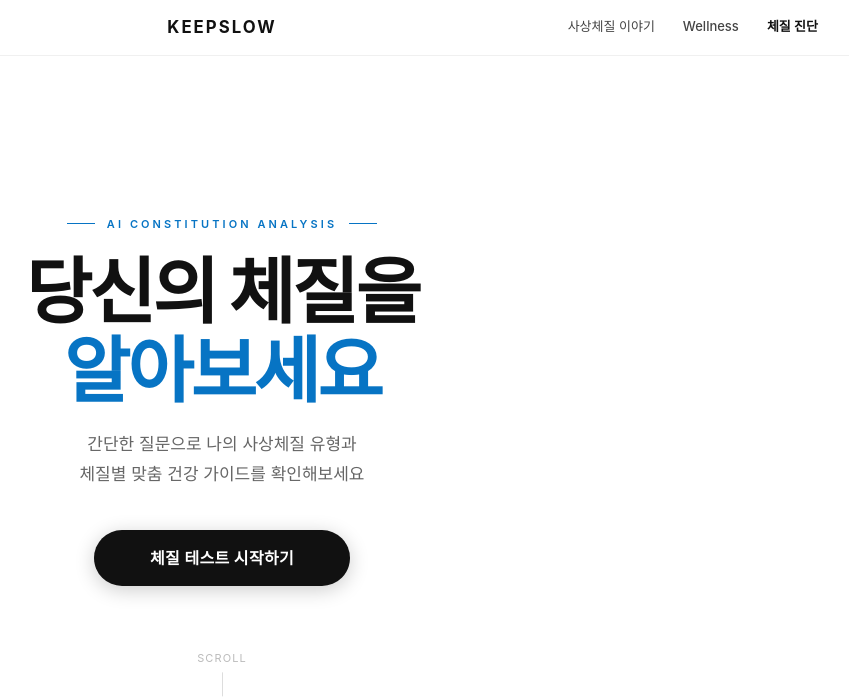
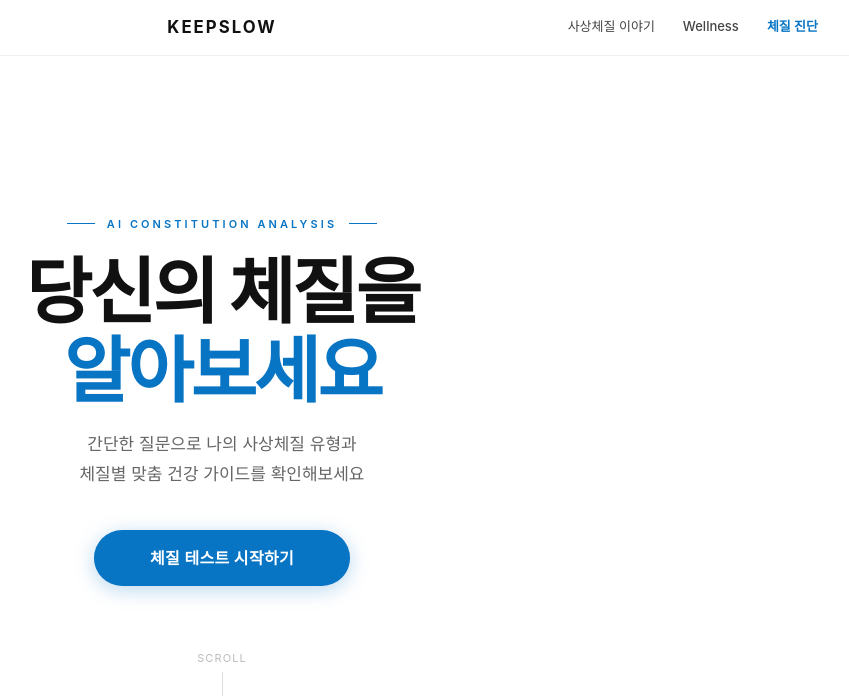
Before and after one commit to mhjo-prog/ezema-web, a React (Vite) app: page / in a window 1280 px wide. Shown: the top 700 px of the page, without its empty margins (418-1267 px from the left). Built offline with nearby package versions, Linux system fonts and the light colour scheme; no server answers; a web font is replaced by a local one.

Commit message:
Revert "fix: 시작하기 버튼 색상 헤더 nav와 통일"
This reverts commit 0921b5bb1140911cc03d7b750ccfed1392f51ee5.

```diff
--- a/src/components/Header.tsx
+++ b/src/components/Header.tsx
@@ -15,7 +15,9 @@ export default function Header({ onQuizStart }: HeaderProps) {
   const navigate = useNavigate();
   const location = useLocation();
 
-  const logoColor = "#111111";
+  const logoColor = ["/sasang", "/wellness"].some((p) =>
+    location.pathname.startsWith(p)
+  ) ? "#000000" : "#0774C4";
 
   const handleNavClick = (path: string) => {
     if (path === "/quiz") {
--- a/src/pages/LandingPage.tsx
+++ b/src/pages/LandingPage.tsx
@@ -137,12 +137,12 @@ export default function LandingPage({ onStart }: Props) {
             style={{
               padding: "16px 56px",
               borderRadius: "50px",
-              background: "#111111",
+              background: "#0774C4",
               color: "#ffffff",
               fontSize: "1rem",
               fontWeight: 600,
               letterSpacing: "0.02em",
-              boxShadow: "0 4px 20px rgba(0,0,0,0.2)",
+              boxShadow: "0 4px 20px rgba(7,116,196,0.28)",
             }}
           >
             체질 테스트 시작하기
```
